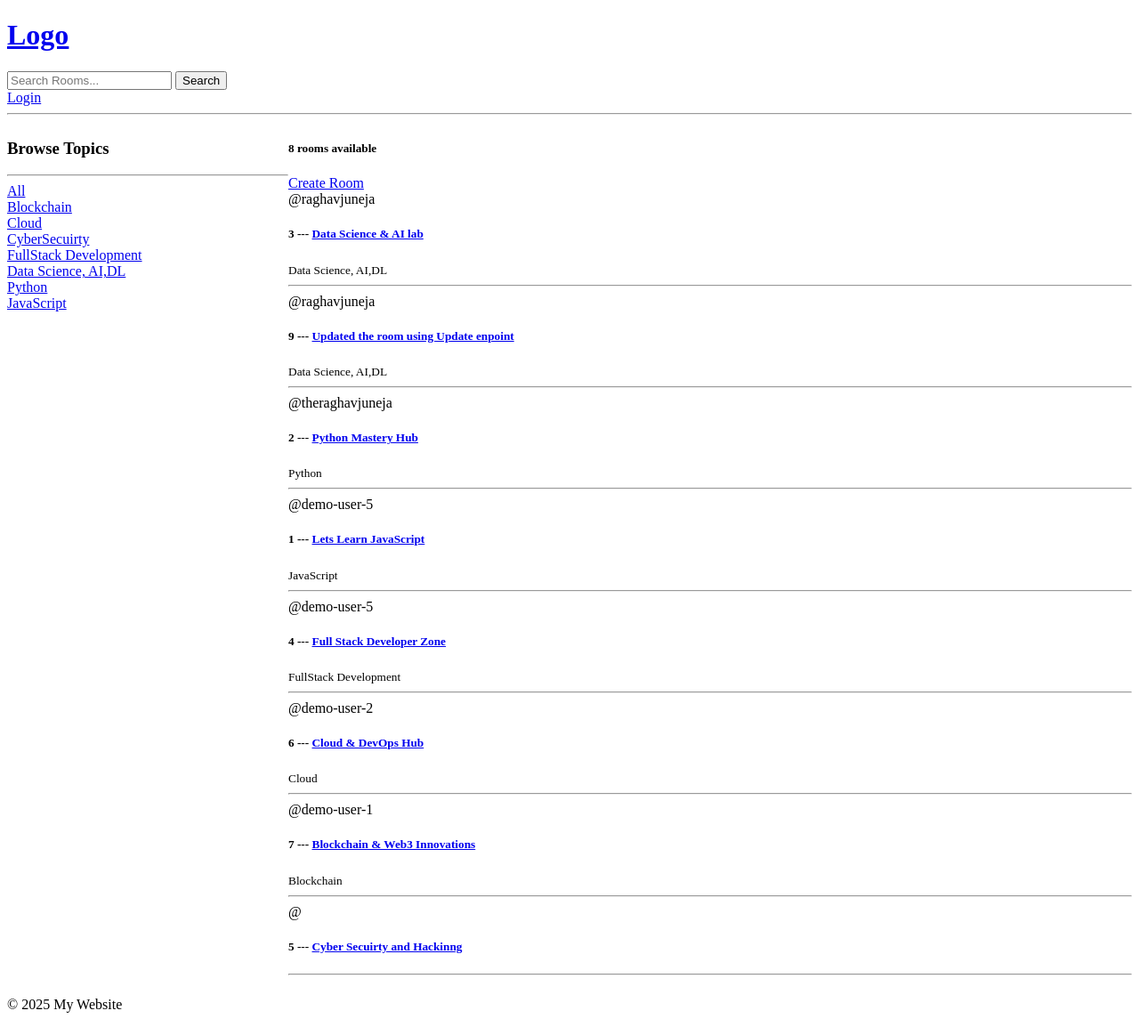
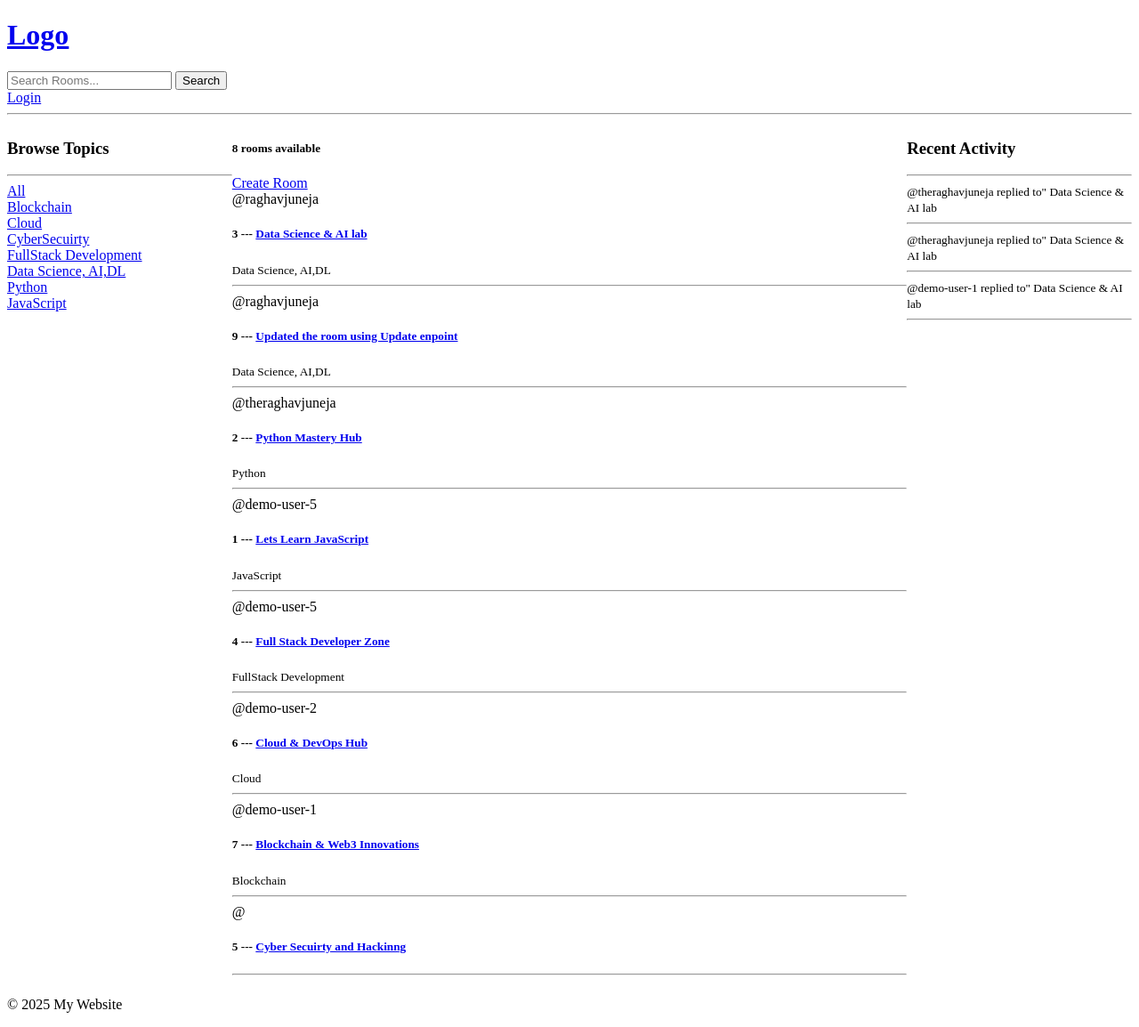
Before and after one commit to theraghavjuneja/djangoooo, a Django app: page / in a window 1280 px wide. Shown: the whole page at 89% size. Run offline with Django 5.2, Linux system fonts and the light colour scheme; data comes from the database, SQL or seed files in the repository; both versions use the stored data as it was after the commit.

Commit message:
Added components of participants, activity feed

```diff
--- a/django-chat-room-final-app/chatroom/base/models.py
+++ b/django-chat-room-final-app/chatroom/base/models.py
@@ -24,5 +24,7 @@ class Message(models.Model):
     body = models.TextField(null=True, blank=True)
     updated=models.DateTimeField(auto_now=True)
     created=models.DateTimeField(auto_now_add=True)
+    class Meta:
+        ordering=['-updated','-created']
     def __str__(self):
         return self.body[0:50]
--- a/django-chat-room-final-app/chatroom/base/templates/base/home.html
+++ b/django-chat-room-final-app/chatroom/base/templates/base/home.html
@@ -4,7 +4,7 @@
 <style>
     .home-container {
         display: grid;
-        grid-template-columns: 1fr 3fr;
+        grid-template-columns: 1fr 3fr 1fr;
     }
 </style>
 
@@ -42,6 +42,22 @@
             {% endfor %}
         </div>
     </div>
+    <div>
+        <h3>Recent Activity</h3>
+        <hr>
+        {% for message in room_messages %}
+        <div>
+            <small>@{{message.user}} {{messgae.created|timesince}}</small>
+            <small>replied to" {{message.room}}</small>
+            {% if request.user == message.user %}
+            <p>{{message}}</p> <!--  will output first 50 chars, remember that 0:50 thing? -->
+            <a href="{% url 'delete-message' message.id %}">Delete</a>
+            {% endif %}
+            <hr>
+
+        </div>
+        {% endfor %}
+    </div>
 </div>
 
 {% endblock %}
--- a/django-chat-room-final-app/chatroom/base/templates/base/room.html
+++ b/django-chat-room-final-app/chatroom/base/templates/base/room.html
@@ -15,8 +15,12 @@
             <hr>
 
             {% for message in room_messages  %}
+
             <div>
-                <a href="{% url 'delete-message %'}">Delete</a>
+                {% if request.user == message.user %}
+                <a href="{% url 'delete-message' message.id %}">Delete</a>
+
+                {% endif %}
                 <small>@{{message.user}} {{message.created|timesince }} </small>
                 <p>{{message.body}}</p>
                 <hr>
--- a/django-chat-room-final-app/chatroom/base/urls.py
+++ b/django-chat-room-final-app/chatroom/base/urls.py
@@ -9,5 +9,6 @@ urlpatterns=[
     path('create-room/', views.createRoom, name='create-room'),
     path('update-room/<int:pk>',views.updateRoom,name='update-room'),
     path('delete-room/<int:pk>',views.deleteRoom,name='delete-room'),
-    path('delete-message/<int:pk>',views.deleteRoom,name='delete-message')
+    path('delete-message/<int:pk>', views.deleteMessage, name='delete-message'),
+
 ]
--- a/django-chat-room-final-app/chatroom/base/views.py
+++ b/django-chat-room-final-app/chatroom/base/views.py
@@ -55,7 +55,14 @@ def home(request):
         Q(description__icontains=q))
     room_count=rooms.count() #BETTER THAN PYTOON LEN
     topics=Topic.objects.all()
-    context={'rooms':rooms,'topics':topics,'room_count':room_count}
+    # room_messages=Message.objects.all()
+    room_messages=Message.objects.filter(Q(room__topic__name__icontains=q))
+    '''
+    Explanation" say there are subreddit kind of coding->javascript
+    Javascript may have many rooms, so based on javascript, show recent activity of javascript based rooms
+    '''
+
+    context={'rooms':rooms,'topics':topics,'room_count':room_count,'room_messages':room_messages}
     print(context)
     return render(request,'base/home.html',context)
 def room(request,pk):
```
Also changed, not shown: django-chat-room-final-app/chatroom/db.sqlite3.
